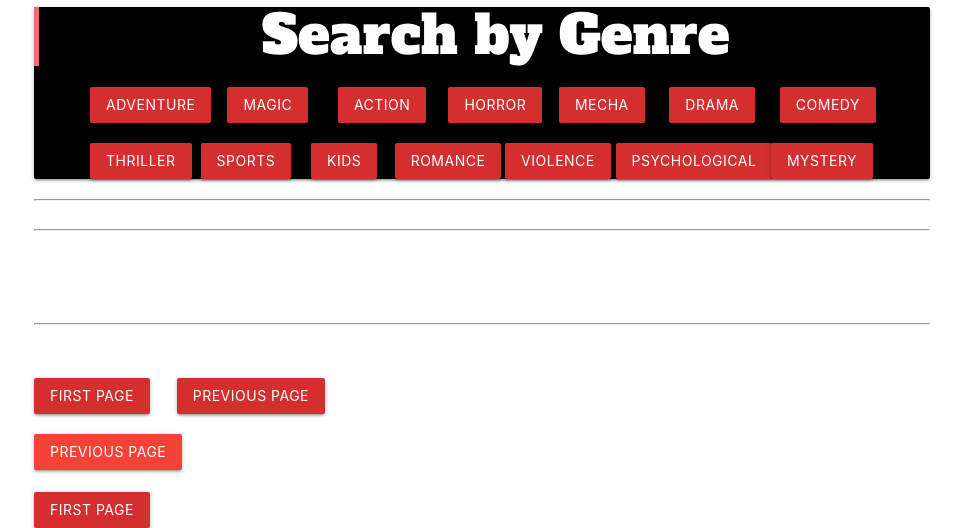
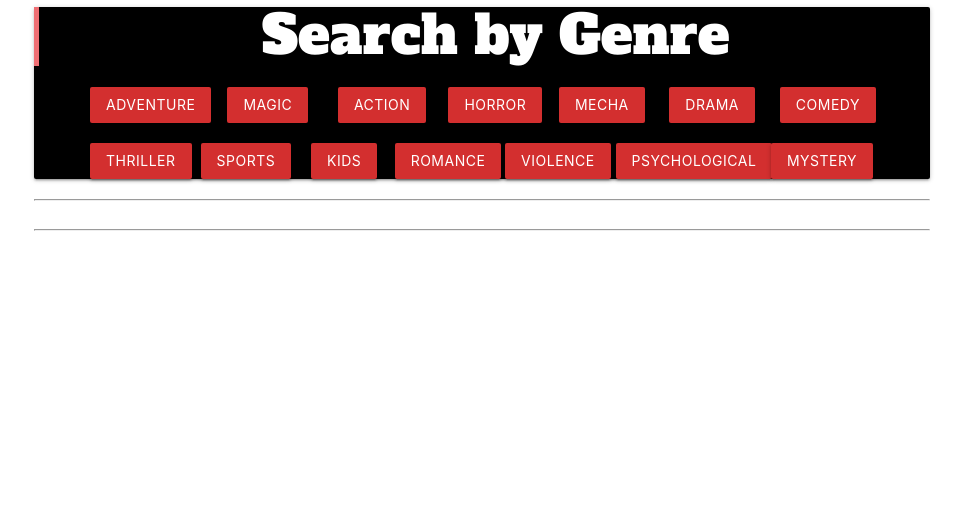
Before and after one commit to n8dizonmustard/fanime, a Django app: page /last/ in a window 1280 px wide. Shown: the part 283-811 px from the top of the page, without its empty margins (158-1121 px from the left). After the commit the page ends 514 px from the top, so only its background shows below. Run offline with Django 3.2, Linux system fonts and the light colour scheme; data that the repository does not hold is empty.

Commit message:
fix library repeat

```diff
--- a/fanime/fanime_app/templates/library.html
+++ b/fanime/fanime_app/templates/library.html
@@ -128,63 +128,6 @@
         {%endfor%}
     </div>
     <hr><br><br>
-
-    <!-- give user the ability to go to next page if not on last page -->
-    <div class="row">
-        {% if page != '16143' %}
-        <form class="right" action="{% url 'last' %}">
-            <button class="btn red darken-2">Last Page</button>
-        </form>
-        <form class="right" style="margin-right:3%;" action="{% url 'next' page %}">
-            <button class="btn red darken-2">Next Page</button>
-        </form>
-        {% endif %}
-    </div>
-
-    <!-- showing first list of animes sent to us by api -->
-    <div class="row">
-        {% for api_anime in response.data%}
-        <div class="col s3">
-            <a href="{% url 'detail' api_anime.id %}">
-                <p>{{api_anime.attributes.canonicalTitle}}</p>
-                <p><img src="{{api_anime.attributes.posterImage.small}}" alt="">
-                    <p>
-            </a>
-        </div>
-        {%endfor%}
-    </div>
-    <hr><br><br>
-
-    <!-- give user the ability to go to next page if not on last page -->
-    {% if page != '16143' %}
-    <form action="{% url 'next' page %}">
-        <button class="btn red darken-2">Next Page</button>
-    </form><br>
-    <form action="{% url 'last' %}">
-        <button class="btn red darken-2">Last Page</button>
-    </form>
-    {% endif %}
-
-    <!-- give user the ability to go back if not on first page -->
-    <div class="row">
-        {%if page == '16143' %}
-        <form class="left" action="{% url 'first' %}">
-            <button class="btn red darken-2">First Page</button>
-        </form>
-        <form class="left" style="margin-left:3%;" action="{% url 'previous' page %}">
-            <button class="btn red darken-2">Previous Page</button>
-        </form>
-        {%endif%}
-    </div>
-    <!-- give user the ability to go back if not on first page -->
-    {%if page == '16143' %}
-    <form action="{% url 'previous' page %}">
-        <button class="btn red">Previous Page</button>
-    </form><br>
-    <form action="{% url 'first' %}">
-        <button class="btn red darken-2">First Page</button>
-    </form>
-    {%endif%}
     <!-- Javascript from materialize. I ended up not needing it but im leaving here incase we need later  -->
     <script>
         var elems = document.querySelectorAll('select');
```
Also changed, not shown: fanime/fanime_app/templates/profile.html (+9 -2 lines).
